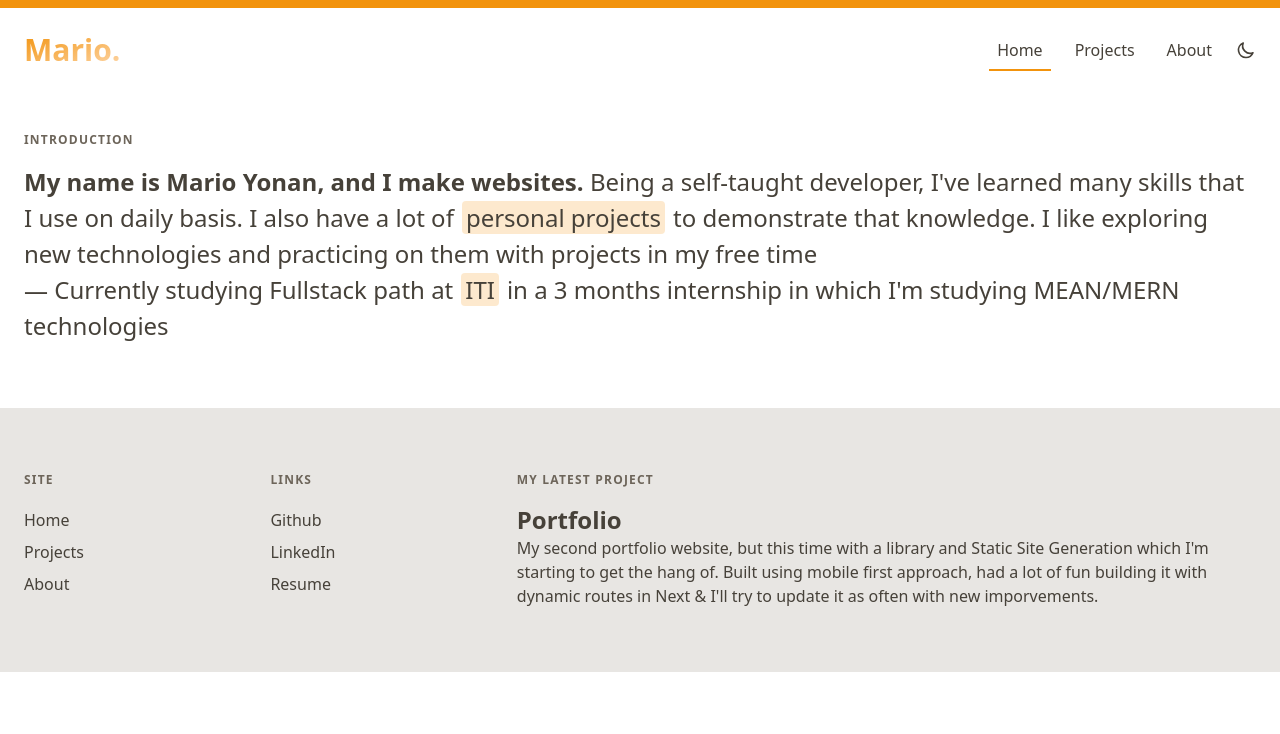
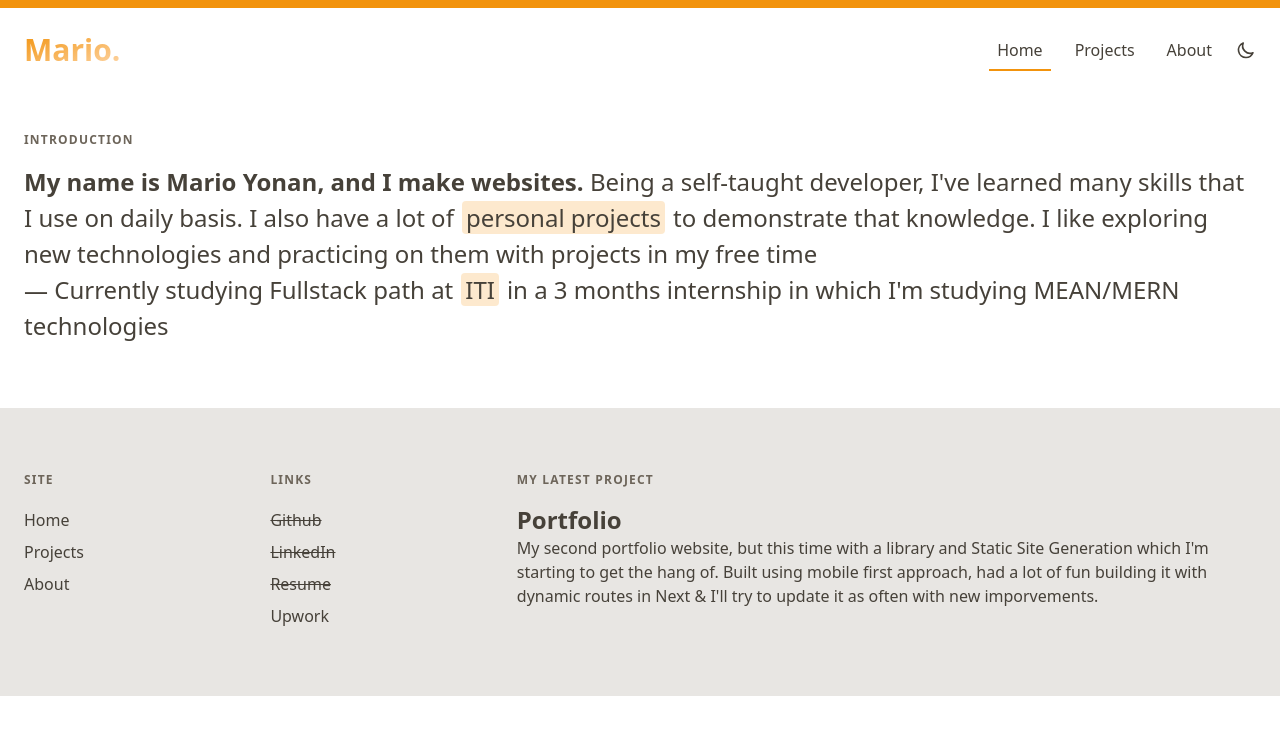
Before and after one commit to mario130/portfolio-2.0, a Next.js app: page / in a window 1280 px wide. Shown: the top 734 px of the page. Built offline with nearby package versions, Linux system fonts and the light colour scheme.

Commit message:
removed links (for Upwork)

```diff
--- a/components/footer.jsx
+++ b/components/footer.jsx
@@ -29,12 +29,17 @@ export default (props) => {
       <ul className="leading-8">
         <li className="section-header mb-4">Links</li>
         <li>
-          <Link href="https://github.com/mario130"><a>Github</a></Link>
+          <span className="line-through select-none">Github</span>
         </li>
         <li>
-          <Link href="https://linkedin.com/in/mario130/"><a>LinkedIn</a></Link>
+          <span className="line-through select-none">LinkedIn</span>
         </li>
-        <li>Resume</li>
+        <li>
+          <span className="line-through select-none">Resume</span>
+        </li>
+        <li>
+          <Link href="https://www.upwork.com/freelancers/~016e92d973c579f18b"><a>Upwork</a></Link>
+        </li>
       </ul>
 
       <div className="hidden md:block col-span-3">
```
